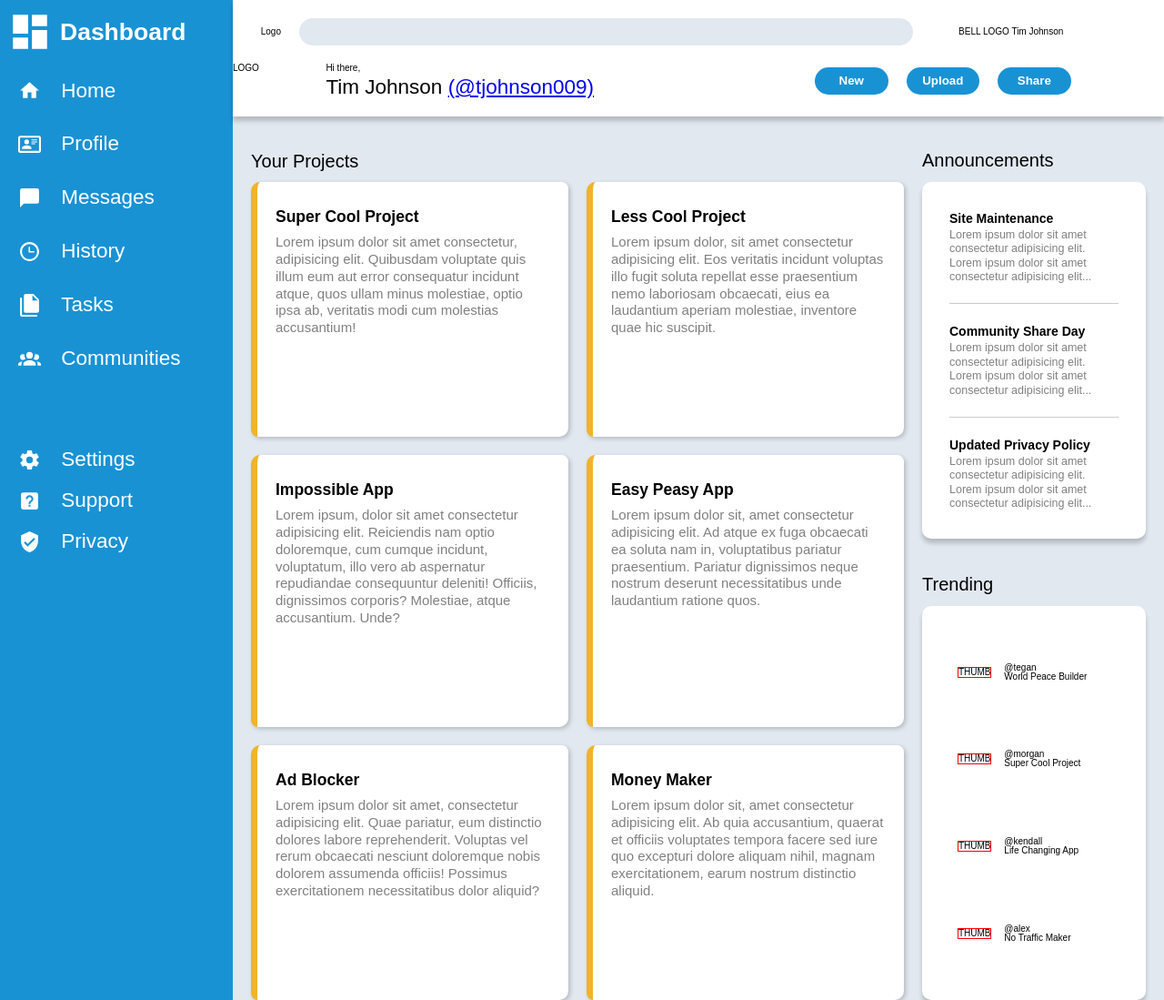
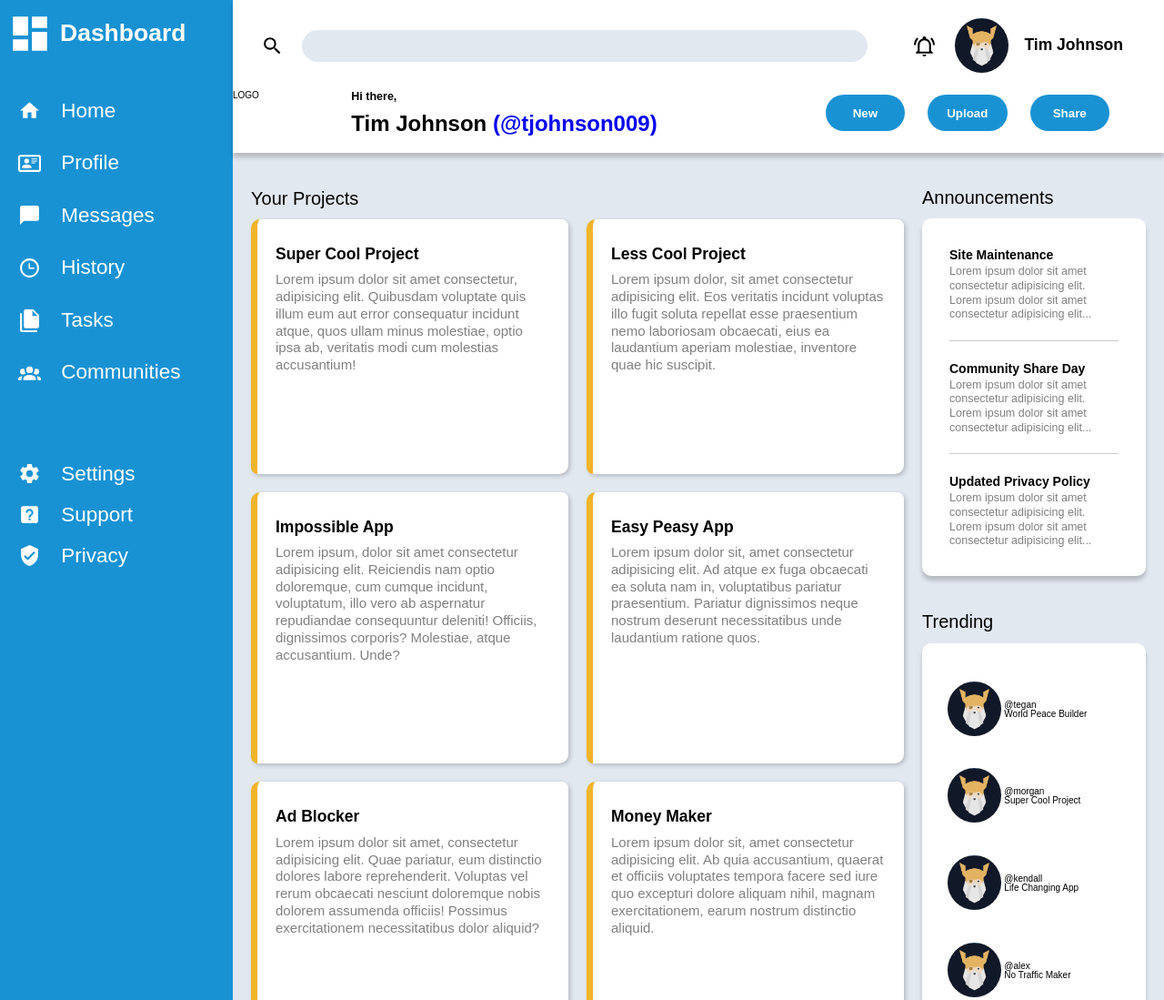
Before and after one commit to tjohnson009/top, a plain HTML site: page admin-dashboard/index.html in a window 1280 px wide. Shown: the top 1099 px of the page at 91% size. Drawn offline with Linux system fonts and the light colour scheme.

Commit message:
Add img and styling for profile img tags

```diff
--- a/admin-dashboard/index.html
+++ b/admin-dashboard/index.html
@@ -12,12 +12,14 @@
     <div class="container">
         <div class="header">
             <div class="topline">
-                <!-- <div class="search-bar"> -->
-                Logo
+
+                    <svg xmlns="http://www.w3.org/2000/svg" viewBox="0 0 24 24"><title>magnify</title><path d="M9.5,3A6.5,6.5 0 0,1 16,9.5C16,11.11 15.41,12.59 14.44,13.73L14.71,14H15.5L20.5,19L19,20.5L14,15.5V14.71L13.73,14.44C12.59,15.41 11.11,16 9.5,16A6.5,6.5 0 0,1 3,9.5A6.5,6.5 0 0,1 9.5,3M9.5,5C7,5 5,7 5,9.5C5,12 7,14 9.5,14C12,14 14,12 14,9.5C14,7 12,5 9.5,5Z" /></svg>
                 <input type="text" class="search">
-                <!-- </div> -->
+
                 <div class="nameplate">
-                    BELL LOGO Tim Johnson
+                    <svg xmlns="http://www.w3.org/2000/svg" viewBox="0 0 24 24"><title>bell-ring-outline</title><path d="M10,21H14A2,2 0 0,1 12,23A2,2 0 0,1 10,21M21,19V20H3V19L5,17V11C5,7.9 7.03,5.17 10,4.29C10,4.19 10,4.1 10,4A2,2 0 0,1 12,2A2,2 0 0,1 14,4C14,4.1 14,4.19 14,4.29C16.97,5.17 19,7.9 19,11V17L21,19M17,11A5,5 0 0,0 12,6A5,5 0 0,0 7,11V18H17V11M19.75,3.19L18.33,4.61C20.04,6.3 21,8.6 21,11H23C23,8.07 21.84,5.25 19.75,3.19M1,11H3C3,8.6 3.96,6.3 5.67,4.61L4.25,3.19C2.16,5.25 1,8.07 1,11Z" /></svg>
+                    <img class='profile' src="./src/ODIN.png" alt="Odin Project Face">
+                    <h4>Tim Johnson</h4>
                 </div>
             </div>
             <div class="bottomline">
@@ -133,22 +135,22 @@
                 <h1 class="trending-title">Trending</h1>
                 <div class="trending">
                     <div class="trend">
-                        <div>THUMB</div>
+                        <div><img class='profile' src="./src/ODIN.png" alt="Odin Project Face"></div>
                         <p class="username">@tegan</p>
                         <p class="application">World Peace Builder</p>
                     </div>
                     <div class="trend">
-                        <div>THUMB</div>
+                        <div><img class='profile' src="./src/ODIN.png" alt="Odin Project Face"></div>
                         <p class="username">@morgan</p>
                         <p class="application">Super Cool Project</p>
                     </div>
                     <div class="trend">
-                        <div>THUMB</div>
+                        <div><img class='profile' src="./src/ODIN.png" alt="Odin Project Face"></div>
                         <p class="username">@kendall</p>
                         <p class="application">Life Changing App</p>
                     </div>
                     <div class="trend">
-                        <div>THUMB</div>
+                        <div><img class='profile' src="./src/ODIN.png" alt="Odin Project Face"></div>
                         <p class="username">@alex</p>
                         <p class="application">No Traffic Maker</p>
                     </div>
--- a/admin-dashboard/style.css
+++ b/admin-dashboard/style.css
@@ -57,6 +57,11 @@ table {
         height: 2.5rem;
         /* color: white;  */
     }
+
+    .profile {
+        height: 6rem;
+        border-radius: 50%;
+    }
 }
 
 .container {
@@ -105,7 +110,6 @@ table {
     /* padding-left: 2rem;   */
     /* margin: 1rem 0;  */
 
-
     .topline {
         display: flex;
         /* justify-content: space-around; */
@@ -116,23 +120,26 @@ table {
             .search {
                 background-color: var(--basic-gray);
                 border: none;
-                flex: 1;
+                flex: .75;
                 margin-left: 2%;
                 border-radius: 2rem 2rem;
                 height: 2.5rem;
                 margin-right: 5%;
-                padding: .25rem 1.5rem;
+                padding: .5rem 1.5rem;
             }
 
             .nameplate {
+                display: grid;
+                grid-template-columns: .3fr .5fr 1fr;
                 flex: .35;
                 justify-content: start;
+                align-items: center;
             }
     }
 
     .bottomline {
         display: grid;
-        grid-template-columns: 1fr 1fr;
+        grid-template-columns: 1.75fr 1fr;
         align-items: center;
 
         .hero-name {
@@ -142,10 +149,21 @@ table {
 
             .hi-there {
                 grid-area: 1/2/2/3;
+                font-size: 1.25rem;
+                font-weight: 600;
+                margin-bottom: .5rem;
             }
 
             h3 {
                 grid-area: 2/2/3/3;
+                font-weight: 600;
+                margin-top: .5rem;
+                font-size: 2.4rem;
+
+                a {
+                    text-decoration: none;
+                }
+
             }
 
             .logo {
@@ -157,14 +175,15 @@ table {
             grid-column: 2/3;
             display: grid;
             grid-template-columns: repeat(3, 1fr);
-            gap: 2rem;
-            margin-left: 25%;
-            margin-right: 20%;
+            gap: 2.5rem;
+            /* margin-left: 25%;  */
+            margin-right: 6rem;
+            /* justify-items: end; */
 
             button {
                 border-radius: 2rem 2rem;
                 border: none;
-                padding: .75rem 0;
+                padding: 1.25rem 0;
                 /* width: 100px;  */
                 color: white;
                 font-weight: 600;
@@ -196,6 +215,7 @@ table {
         font-size: 2.65rem;
         gap: 1.1rem;
         margin-left: -1.25rem;
+        /* margin-bottom: 2rem;  */
         /* align-items: center;  */
         /* justify-items: center;  */
 
@@ -209,6 +229,7 @@ table {
         /* border: 1px solid black;  */
         display: grid;
         /* grid-template-columns: 1fr;  */
+        padding-top: 2rem;
 
         .links {
         grid-column: 1/2;
@@ -370,7 +391,7 @@ table {
 
                 div {
                     grid-row: 1/3;
-                    border: 1px solid red;
+                    /* border: 1px solid red;  */
                     place-self: center;
                     /* margin: 0 auto;  */
                 }
```
Also changed, not shown: admin-dashboard/src/ODIN.png (added).
